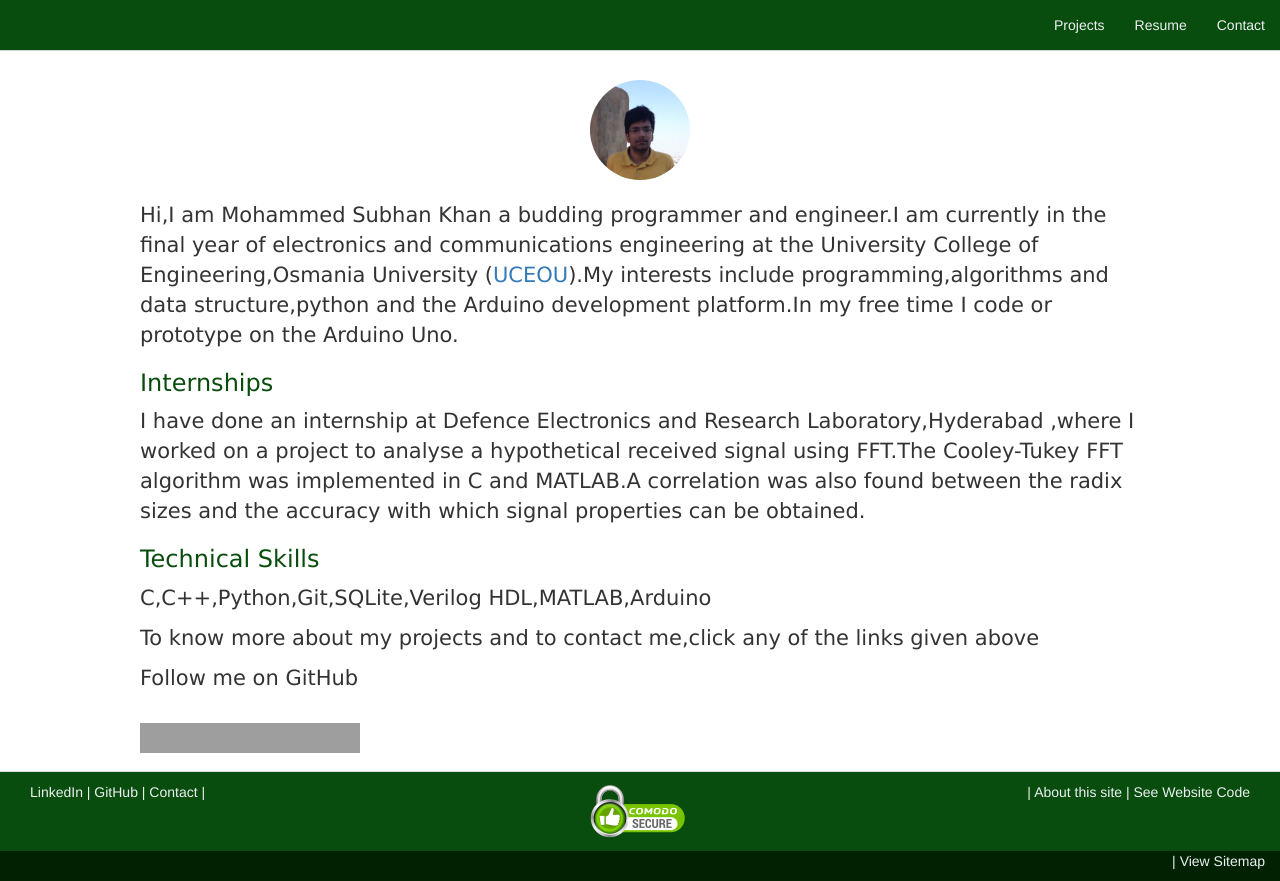
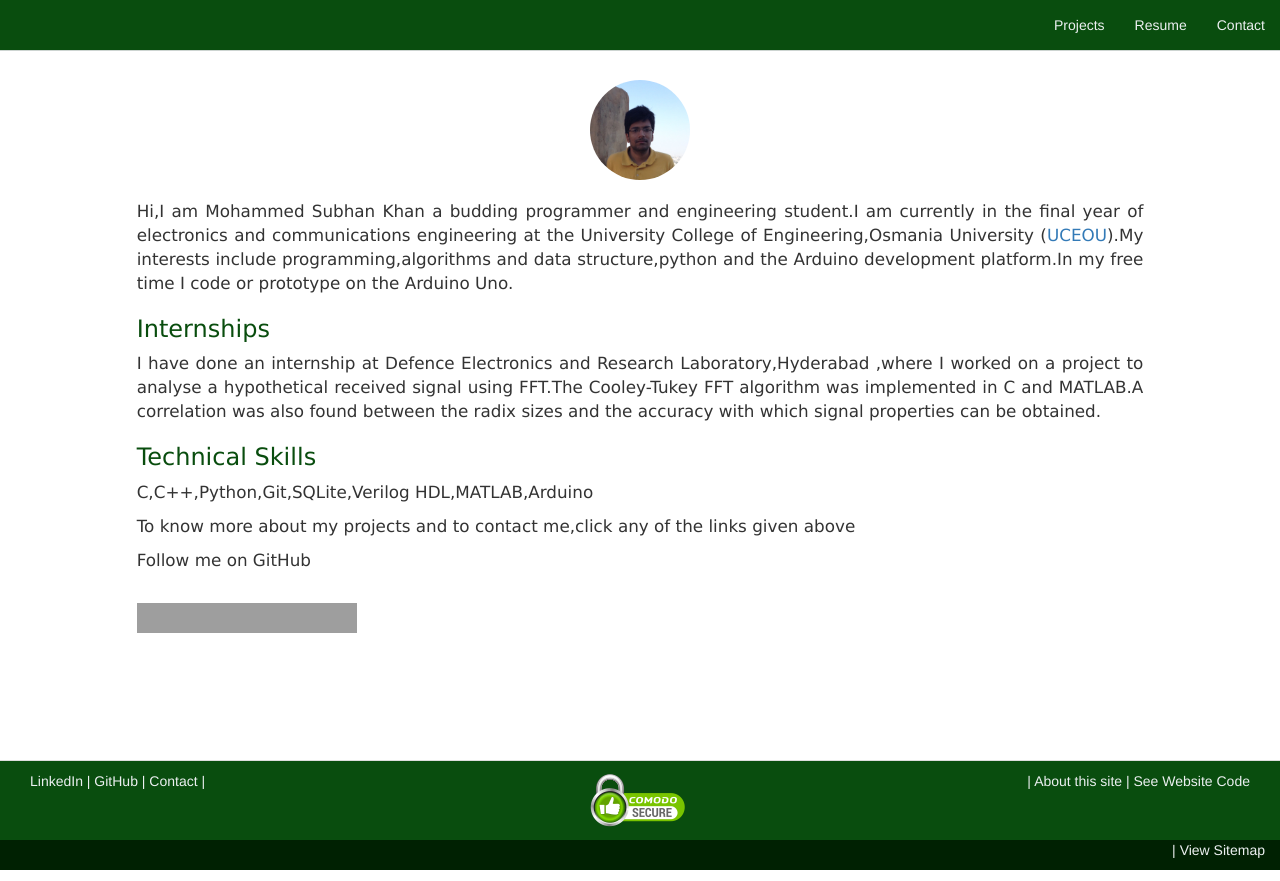
Before and after one commit to khansubhan95/PersonalWebsite, a Django app: template mysite/templates/mysite/home.html in a window 1280 px wide. Run offline with Django 3.2, Linux system fonts and the light colour scheme; the template is opened without the code that fills it, so the values that code supplies are empty; some libraries are stand-ins or nearby versions; grey boxes are pictures that could not be loaded.

Commit message:
Updated frontend

```diff
--- a/django_project/static/mysite/css/custom.css
+++ b/django_project/static/mysite/css/custom.css
@@ -112,9 +112,14 @@
 
 .modified-p {
     font-family: "Verdana","Helvetica Neue",Helvetica,Arial,sans-serif;
-    font-size: 150%;
-    padding-left: 10%;
-    padding-right: 10%;
+    font-size: 120%;
+    word-wrap: break-word;
+    -ms-hyphens: auto;
+    -moz-hyphens: auto;
+    -webkit-hyphens: auto;
+    hyphens: auto;
+    text-align: justify;
+
 }
 
 .img-circle {
@@ -226,7 +231,8 @@ a:focus:hover {
 
 .project-p {
     font-family: "Verdana","Helvetica Neue",Helvetica,Arial,sans-serif;
-    font-size: 150%;
+    font-size: 120%;
+    text-align: justify;
 }
 
 .lowest-row {
@@ -241,7 +247,10 @@ a:focus:hover {
 
 .modified-h3 {
     font-family: "Verdana","Helvetica Neue",Helvetica,Arial,sans-serif;
-    padding-left: 10%;
-    padding-right: 10%;
     color: #094d0e;
+    text-align: justify;
 }
+
+h2 {
+    word-wrap: break-word;
+}
--- a/mysite/templates/404.html
+++ b/mysite/templates/404.html
@@ -58,15 +58,17 @@ body {
 
 
 <div class="row">
-<div class="column-xs-2">
+<div class="col-xs-1">
 </div>
-<div class="column-xs-10">
+<div class="col-xs-10">
 <div class='container-fluid'>
 <br>
 <br>
 <br>
 <p class="modified-p">Oops looks like the link you want does not exist.</p>
 </div>
+</div>
+<div class="col-xs-1">
 </div>
 </div>
 </div>
--- a/mysite/templates/mysite/contact_failure.html
+++ b/mysite/templates/mysite/contact_failure.html
@@ -58,9 +58,9 @@ body {
 
 
 <div class="row">
-<div class="column-xs-2">
+<div class="column-xs-1">
 </div>
-<div class="column-xs-10">
+<div class="column-xs-8">
 <div class='container-fluid'>
 <br>
 <br>
@@ -71,6 +71,8 @@ body {
 <a class="green-a" href="/contact">Try again</a>
 </p>
 </div>
+</div>
+<div class="column-xs-1">
 </div>
 </div>
 </div>
--- a/mysite/templates/mysite/contact_success.html
+++ b/mysite/templates/mysite/contact_success.html
@@ -58,15 +58,17 @@ body {
 
 
 <div class="row">
-<div class="column-xs-2">
+<div class="col-xs-1">
 </div>
-<div class="column-xs-10">
+<div class="col-xs-10">
 <div class='container-fluid'>
 <br>
 <br>
 <br>
 <p class="modified-p">Your mail was sent successfully! I will try to get back to you as soon as possible.</p>
 </div>
+</div>
+<div class="col-xs-1">
 </div>
 </div>
 </div>
--- a/mysite/templates/mysite/header.html
+++ b/mysite/templates/mysite/header.html
@@ -69,9 +69,9 @@ body {
 
 
 <div class="row">
-<div class="column-xs-2">
+<div class="col-xs-1">
 </div>
-<div class="column-xs-10">
+<div class="col-xs-10">
 <div class='container-fluid'>
 <br>
 <br>
@@ -79,6 +79,8 @@ body {
 {% block content %}
 {% endblock %}
 </div>
+</div>
+<div class="col-xs-1">
 </div>
 </div>
 </div>
--- a/mysite/templates/mysite/home.html
+++ b/mysite/templates/mysite/home.html
@@ -16,7 +16,7 @@
 <div class="col-md-4 text-center"><h5><a href="#" class="btn btn-primary" role="button">Contact</a></h5></div>
 </div> -->
 
-<p class="modified-p">Hi,I am Mohammed Subhan Khan a budding programmer and engineer.I am currently in the final year of electronics and communications engineering at the University College of Engineering,Osmania University (<a href="http://www.uceou.edu" target="_blank">UCEOU</a>).My interests include programming,algorithms and data structure,python and the Arduino development platform.In my free time I code or prototype on the Arduino Uno.</p>
+<p class="modified-p">Hi,I am Mohammed Subhan Khan a budding programmer and engineering student.I am currently in the final year of electronics and communications engineering at the University College of Engineering,Osmania University (<a href="http://www.uceou.edu" target="_blank">UCEOU</a>).My interests include programming,algorithms and data structure,python and the Arduino development platform.In my free time I code or prototype on the Arduino Uno.</p>
 <h3 class="modified-h3">Internships</h3>
 <p class="modified-p">I have done an internship at Defence Electronics and Research Laboratory,Hyderabad ,where I worked on a project to analyse a hypothetical received signal using FFT.The Cooley-Tukey FFT algorithm was implemented in C and MATLAB.A correlation was also found between the radix sizes and the accuracy with which signal properties can be obtained.</p>
 
--- a/projects/templates/projects/project.html
+++ b/projects/templates/projects/project.html
@@ -1,8 +1,8 @@
 {% extends "projects/projects_header.html" %}
 {% block content %}
 <div class="row">
-<div class="col-xs-2"></div>
-<div class="col-xs-8">
+<div class="col-xs-1"></div>
+<div class="col-xs-10">
 <h2>{{ project.title }}</h2>
 <h3>{{ project.heading }}</h3>
 <h6>on {{ project.date }}</h6>
@@ -11,7 +11,7 @@
 <br>
 <iframe src="https://ghbtns.com/github-btn.html?user=Subhan95&repo={{ project.title }}&type=star&count=true&size=large" frameborder="0" scrolling="0" width="160px" height="30px"></iframe>
 </div>
-<div class="col-xs-2"></div>
+<div class="col-xs-1"></div>
 </div>
 <!-- <h3>{{ project.title }}</h3>
 <h6>on {{ project.date }}</h6>
--- a/projects/templates/projects/projects.html
+++ b/projects/templates/projects/projects.html
@@ -2,7 +2,7 @@
 {% block content %}
 	{% for project in object_list %}
 <div class="row">
-  <div class="col-sm-12">
+  <div class="col-xs-12">
     <div class="thumbnail">
       <!-- <img src="..." alt="..."> -->
       <div class="caption">
--- a/projects/templates/projects/projects_header.html
+++ b/projects/templates/projects/projects_header.html
@@ -61,9 +61,9 @@
 
 
 <div class="row">
-  <div class="column-xs-2">
+<div class="col-xs-1">
 </div>
-<div class="column-xs-10">
+<div class="col-xs-10">
 <div class='container-fluid'>
 <br>
 <br>
```
Also changed, not shown: mysite/static/mysite/css/custom.css (+15 -6 lines). Lines whose indentation alone changed are shown as unchanged.
